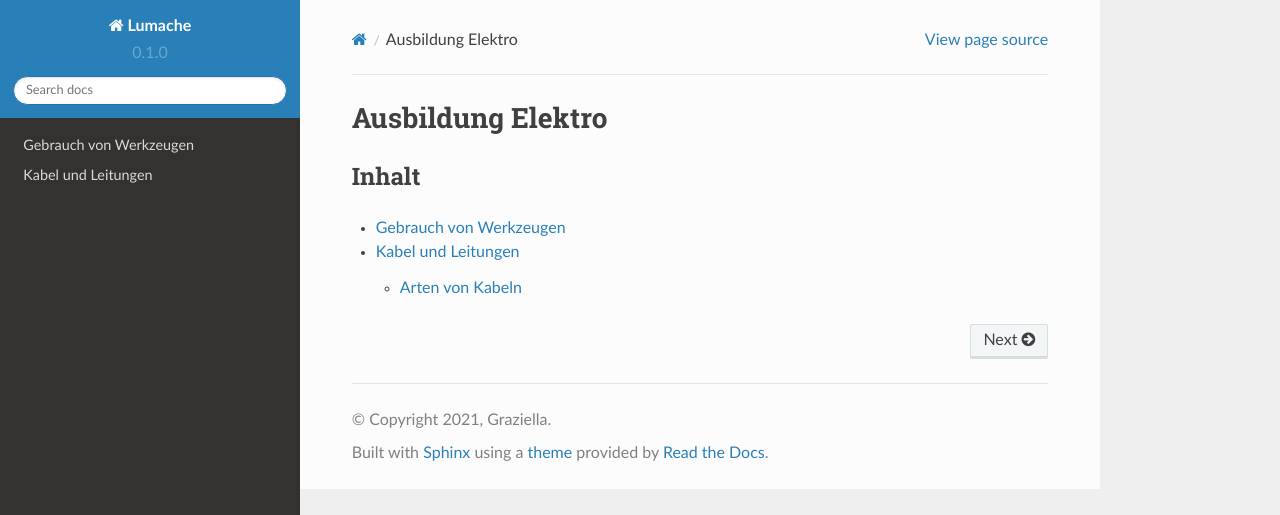
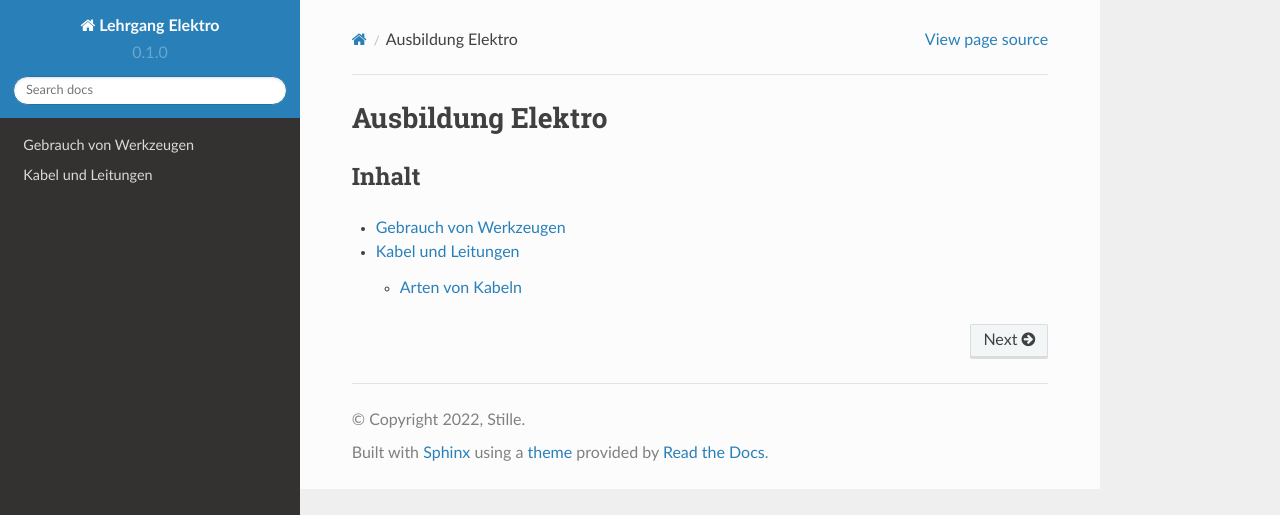
Before and after one commit to davidpaletti/elektro, a Sphinx documentation site: the page built from docs/source/index.rst, in a window 1280 px wide. Shown: the top 515 px of the page. Built offline with Sphinx 7.4.7 and the Read the Docs theme 2.0.0, drawn with Linux system fonts in a browser that asks for light colours.

Commit message:
Update conf.py

```diff
--- a/docs/source/conf.py
+++ b/docs/source/conf.py
@@ -2,9 +2,9 @@
 
 # -- Project information
 
-project = 'Lumache'
-copyright = '2021, Graziella'
-author = 'Graziella'
+project = 'Lehrgang Elektro'
+copyright = '2022, Stille'
+author = 'Stille'
 
 release = '0.1'
 version = '0.1.0'
```
